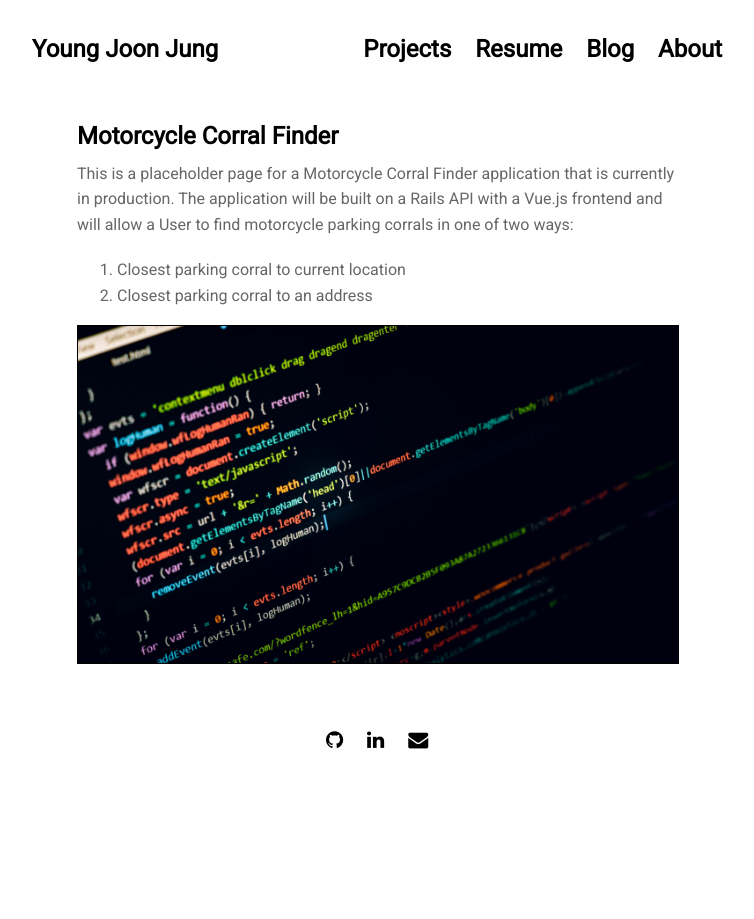
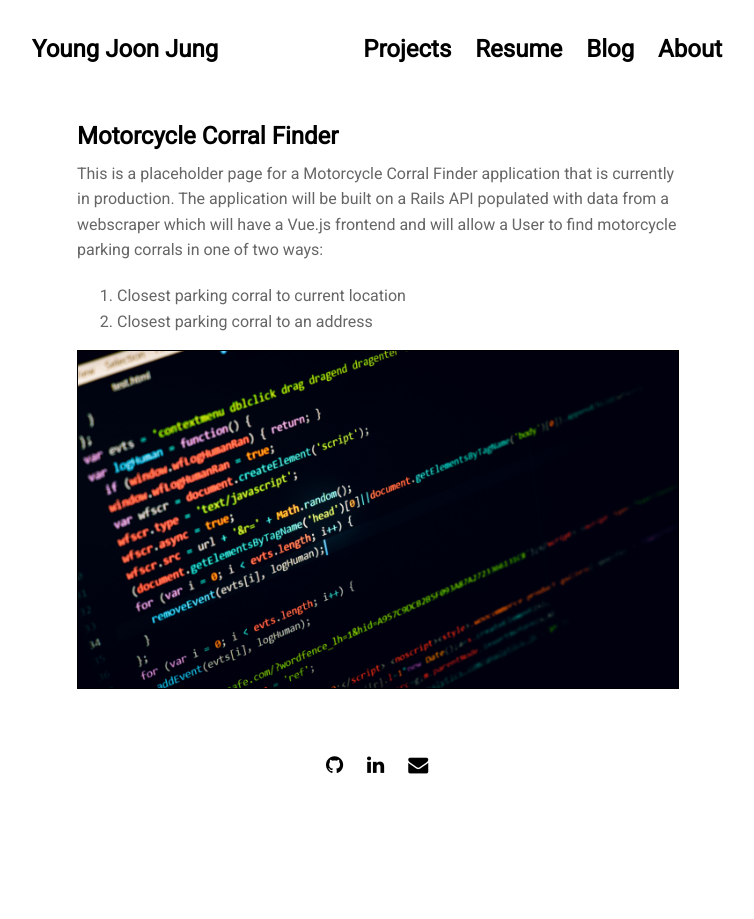
Before and after one commit to seoulstice/seoulstice.github.io, a Jekyll site: the page built from projects/moto-corral.md, in a window 1280 px wide. Shown: the whole page, without its empty margins (263-1017 px from the left). Built offline with Jekyll 4.4.1, drawn with Linux system fonts in a browser that asks for light colours; nearby versions of some CDN libraries.

```diff
--- a/projects/moto-corral.md
+++ b/projects/moto-corral.md
@@ -3,7 +3,7 @@ layout: post
 title: 'Motorcycle Corral Finder'
 ---
 
-This is a placeholder page for a Motorcycle Corral Finder application that is currently in production.  The application will be built on a Rails API with a Vue.js frontend and will allow a User to find motorcycle parking corrals in one of two ways:
+This is a placeholder page for a Motorcycle Corral Finder application that is currently in production.  The application will be built on a Rails API populated with data from a webscraper which will have a Vue.js frontend and will allow a User to find motorcycle parking corrals in one of two ways:
 1. Closest parking corral to current location
 2. Closest parking corral to an address
 
```
Also changed, not shown: projects/battleship.md (+1 -1 lines).
